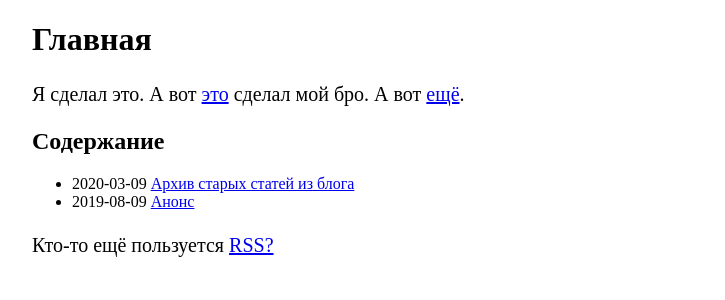
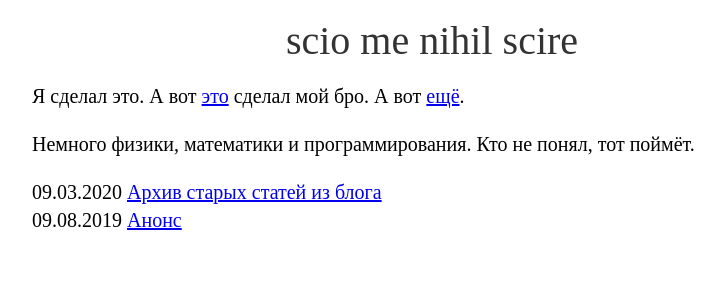
Before and after one commit to citrux/citrux.github.io, a Jekyll site: the page built from index.md, in a window 1280 px wide. Shown: the top 300 px of the page, without its empty margins (208-933 px from the left). Built offline with Jekyll 4.4.1, drawn with Linux system fonts in a browser that asks for light colours.

Commit message:
Remove feed and clean up

```diff
--- a/_config.yml
+++ b/_config.yml
@@ -23,8 +23,7 @@ github_username:  citrux
 
 # Build settings
 markdown: kramdown
-plugins:
-  - jekyll-feed
+
 
 defaults:
   - scope:
--- a/_includes/head.html
+++ b/_includes/head.html
@@ -1,5 +1,4 @@
 <head>
   <meta charset="utf-8">
   <link rel="stylesheet" href="{{ "/assets/main.css" | relative_url }}">
-  {%- feed_meta -%}
 </head>
--- a/_layouts/home.html
+++ b/_layouts/home.html
@@ -10,11 +10,10 @@ layout: default
   {{ content }}
 
   {%- if site.posts.size > 0 -%}
-    <h2 class="post-list-heading">{{ page.list_title | default: "Posts" }}</h2>
     <ul class="post-list">
       {%- for post in site.posts -%}
       <li>
-        <span class="post-meta">{{ post.date | date: "%Y-%m-%d" }}</span>
+        <span class="post-meta">{{ post.date | date: "%d.%m.%Y" }}</span>
         <a class="post-link" href="{{ post.url | relative_url }}">
           {{ post.title | escape }}
         </a>
@@ -24,8 +23,6 @@ layout: default
       </li>
       {%- endfor -%}
     </ul>
-
-    <p class="rss-subscribe">Кто-то ещё пользуется <a href="{{ "/feed.xml" | relative_url }}">RSS?</a></p>
   {%- endif -%}
 
 </div>
--- a/assets/main.css
+++ b/assets/main.css
@@ -1,22 +1,35 @@
+body {
+    font-size: 20px;
+    line-height: 28px;
+    font-family: serif;
+}
+
 main {
     width: 800px;
     margin: auto;
 }
 
-.post-header {
+h1 {
+    color: #333;
+    font-weight: lighter;
     text-align: center;
 }
 
-p {
-    font-size: 20px;
-    line-height: 28px;
+article>header {
+    text-align: center;
+    font-weight: lighter;
+}
+
+article>footer>nav {
+    text-align: center;
 }
 
 .dt-published {
     font-size: 16px;
-    color: #555;
+    color: #333;
 }
 
-.to-main-page {
-    text-align: center;
+.post-list {
+    list-style: none;
+    padding-left: 0;
 }
--- a/index.md
+++ b/index.md
@@ -1,10 +1,8 @@
 ---
-# Feel free to add content and custom Front Matter to this file.
-# To modify the layout, see https://jekyllrb.com/docs/themes/#overriding-theme-defaults
-
 layout: home
-title: Главная
-list_title: Содержание
+title: scio me nihil scire
 ---
 
 Я сделал это. А вот [это](https://sputnikas.github.io) сделал мой бро. А вот [ещё](https://freecx.github.io).
+
+Немного физики, математики и программирования. Кто не понял, тот поймёт.
```
Also changed, not shown: _layouts/post.html (+6 -11 lines).
